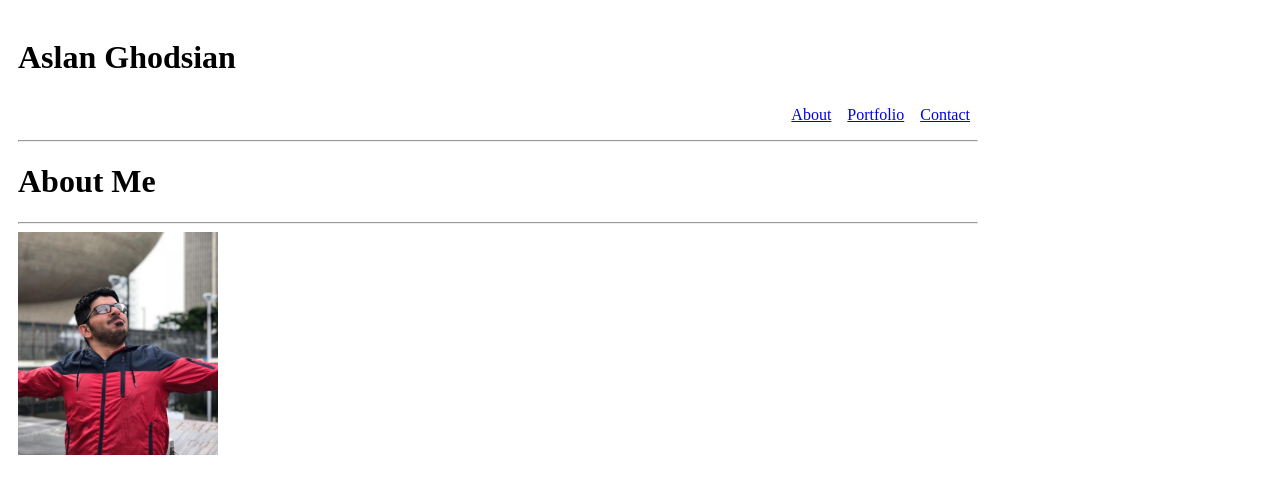
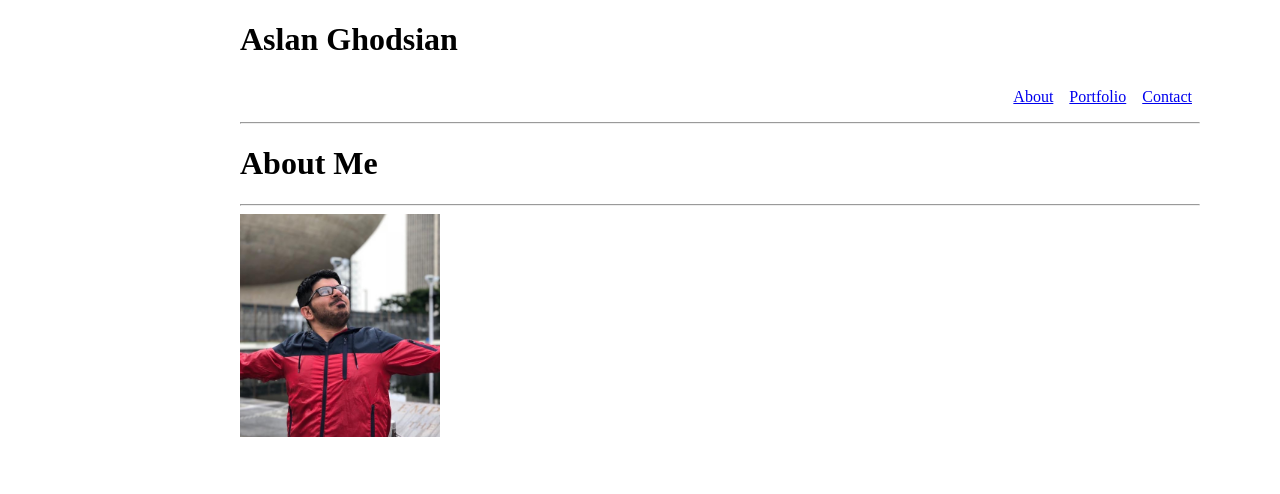
Before and after one commit to Aslangh67/Studentportfolio, a plain HTML site: page index.html in a window 1280 px wide. Drawn offline with Linux system fonts and the light colour scheme; files whose address does not match are found by name.

Commit message:
trying css margin values

```diff
--- a/assets/css/style.css
+++ b/assets/css/style.css
@@ -16,5 +16,5 @@ ul {
   }
   body {
       width: 960px;
-      padding: 10px;
+      margin: 0px 240px;
   }
```
